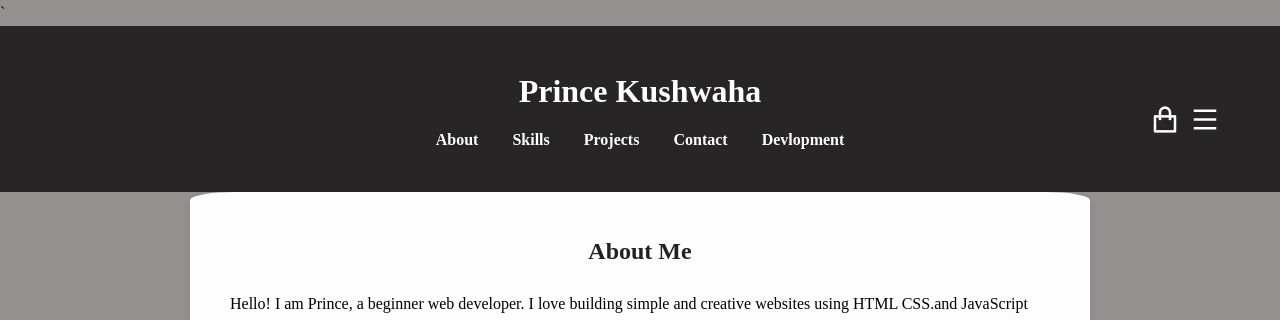
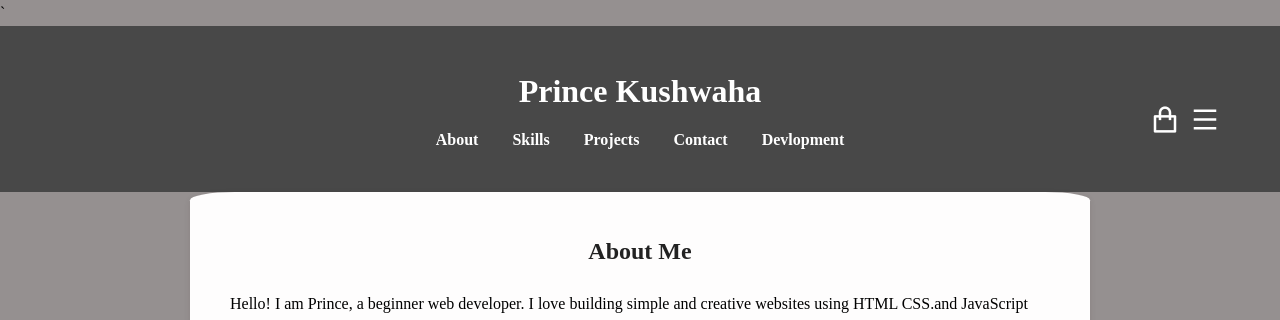
Before and after one commit to princekushwaha542/Portfolio, a plain HTML site: page index.html in a window 1280 px wide. Shown: the top 320 px of the page. Drawn offline with nearby package versions, Linux system fonts and the light colour scheme; grey boxes are pictures that could not be loaded.

Commit message:
featur-add

```diff
--- a/index.html
+++ b/index.html
@@ -21,10 +21,10 @@
       <a href="#devlop">Devlopment</a>
     </nav>
     <div class="icon">
-    <a href="pro"><i class="ri-shopping-bag-line"></i></a>
+    <a href="https://www.flipkart.com"><i class="ri-shopping-bag-line"></i></a>
     </div>
     <div class="icon2">
-      <i class="ri-menu-line"></i>
+     <a href="https://www.flipkart.com"> <i class="ri-menu-line"></i></a>
 
     </div>
 
--- a/style.css
+++ b/style.css
@@ -18,7 +18,7 @@ height: 100vw;
 
 /* Header */
 header {
-  background: #272525;
+  background: #484848;
   color: #fff;
   padding: 40px;
   line-height: 1.6;
```
